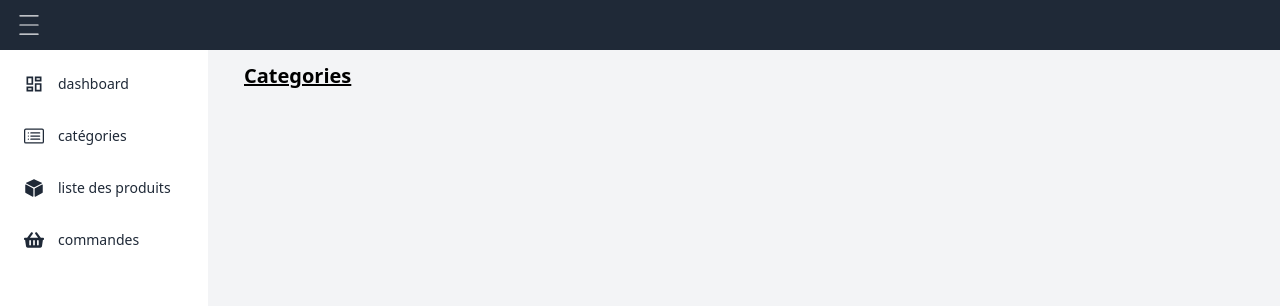
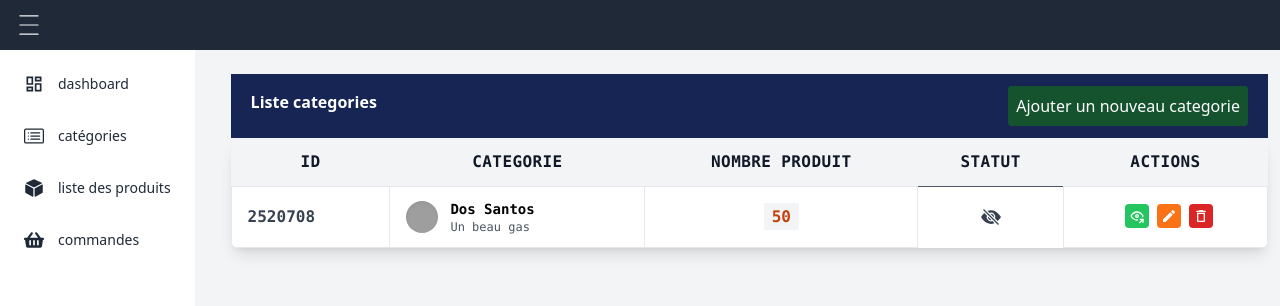
Before and after one commit to mbayeseck28/tache-validation-react-ui, a React (Create React App) app: page /categories in a window 1280 px wide. Shown: the top 306 px of the page. Built offline with nearby package versions, Linux system fonts and the light colour scheme; grey boxes are pictures that could not be loaded.

Commit message:
composant headerTable

```diff
--- /dev/null
+++ b/src/components/headerTable/HeaderTable.jsx
@@ -0,0 +1,10 @@
+import React from 'react'
+
+export default function HeaderTable({title, nomAjout}) {
+  return (
+    <div className=' w-full bg-blue-950 flex justify-between px-5 py-3 mt-3'>
+      <h5 className='font-bold text-white pt-1'>{title}</h5>
+      <button className='btn bg-green-900 text-white rounded p-2'>{nomAjout}</button>
+    </div>
+  )
+}
--- a/src/components/table/Table.jsx
+++ b/src/components/table/Table.jsx
@@ -35,6 +35,11 @@ const Tbody = ({tbody, actions}) => {
                     <td class="px-4 text-center py-3 text-md border">
                         <span class="px-2 py-1 font-semibold leading-tight text-orange-700 bg-gray-100 rounded-sm">{td.quantite}</span>
                     </td>
+                    {td.statut ?
+                    <td class="px-4 py-5 flex justify-center text-xl">
+                        {td.statut}
+                    </td> : null
+                    }
                     <td class="px-4 py-3 text-ms font-semibold border text-center">
                         {actions.map((action) => (
                             <button className={`${action.color} p-1 text-white rounded ml-2`} onClick={action.hanldleClick}>{action.icon}</button>
--- a/src/pages/admin/Categories.jsx
+++ b/src/pages/admin/Categories.jsx
@@ -1,11 +1,53 @@
 import React from 'react'
+import Table from '../../components/table/Table'
+import { TbEyeShare } from "react-icons/tb";
+import { MdEdit } from "react-icons/md";
+import { MdOutlineDelete } from "react-icons/md";
+import { BsEyeSlashFill } from "react-icons/bs";
+import HeaderTable from '../../components/headerTable/HeaderTable';
+
 
 const Categories = () => {
+  const table = [
+    'id', 'Categorie', 'Nombre produit', 'Statut', 'Actions'
+]
+  const table2 = [
+    {
+      id: Math.floor(Math.random()*10000000),
+      article: {
+        src: 'https://images.pexels.com/photos/5212324/pexels-photo-5212324.jpeg?auto=compress&cs=tinysrgb&dpr=3&h=750&w=1260',
+        nom: "Dos Santos",
+        desc: 'Un beau gas'
+      },
+      quantite: 50,
+      statut: <BsEyeSlashFill/>
+    }
+]
+
+const actions = [
+    {
+      icon: <TbEyeShare/>,
+      color: 'bg-green-500',
+      hanldleClick: () => console.log('Ca marche 1')
+    },
+    {
+      icon: <MdEdit />,
+      color: 'bg-orange-500',
+      hanldleClick: () => console.log('Ca marche 2')
+    },
+    {
+      icon: <MdOutlineDelete />,
+      color: 'bg-red-600',
+      hanldleClick: () => console.log('Ca marche 3')
+    }
+  ]
   return (
-    <div className='m-3 text-xl font-bold underline'>
-      Categories
+    <div className='m-3 w-full'>
+      <HeaderTable title= "Liste categories" nomAjout='Ajouter un nouveau categorie' />
+      <Table thead={table} tbody={table2} actions={actions} />
     </div>
   )
 }
 
+
 export default Categories
```
